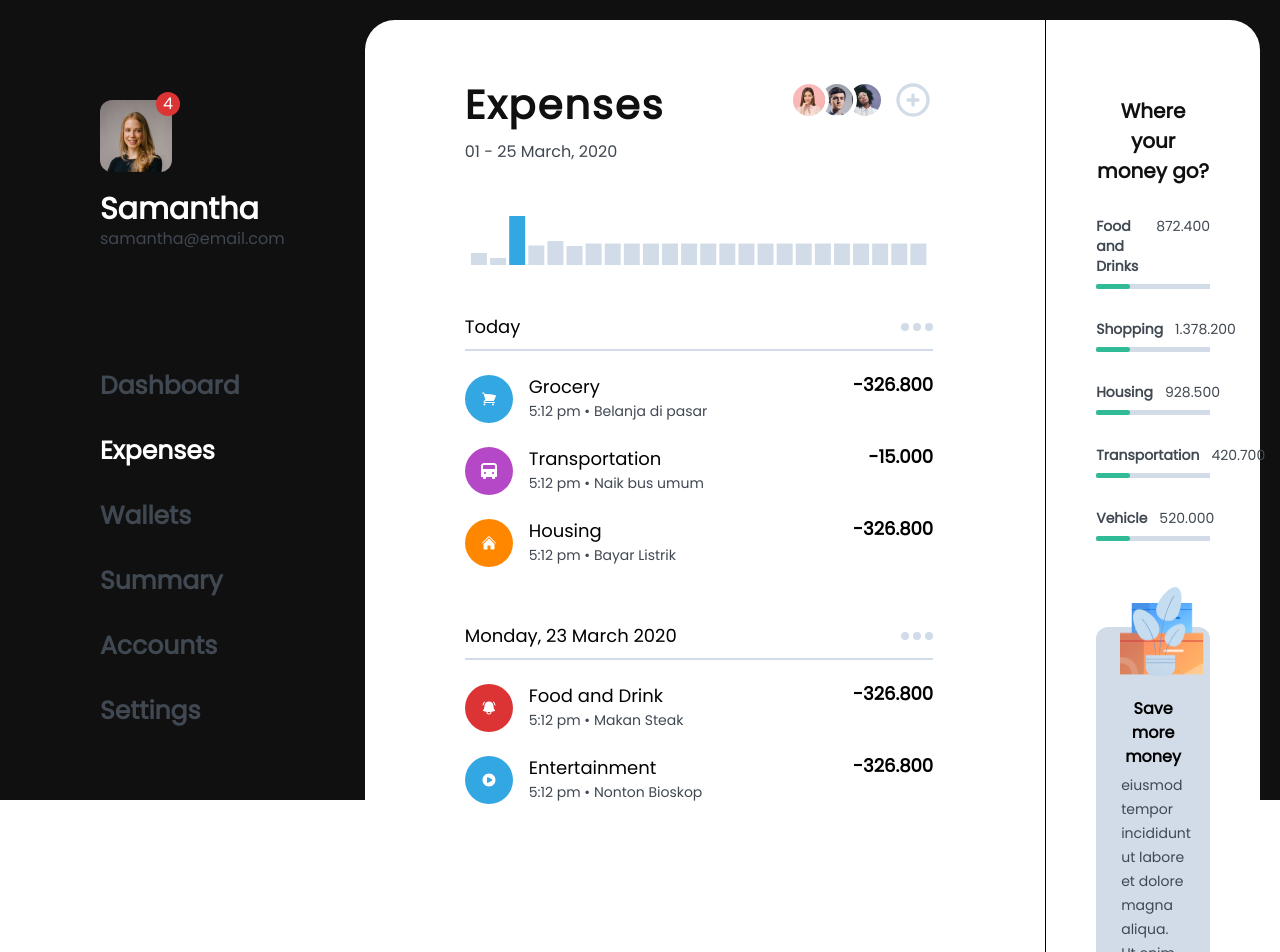
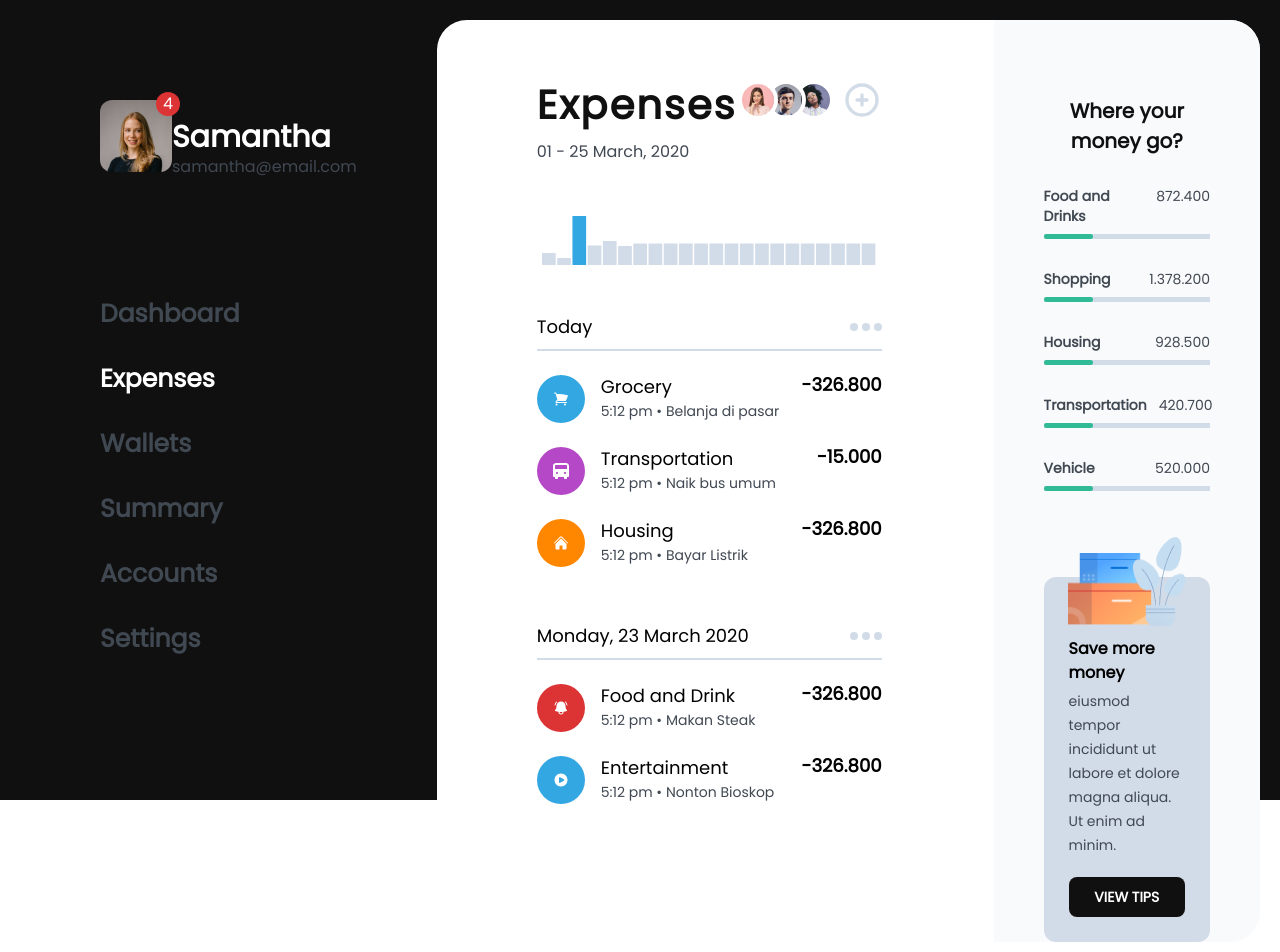
Before and after one commit to masudrahman-dev/expenses, a React (Vite) app: page / in a window 1280 px wide. Shown: the top 952 px of the page. Built offline with nearby package versions, Linux system fonts and the light colour scheme.

Commit message:
responsive done

```diff
--- a/src/App.tsx
+++ b/src/App.tsx
@@ -11,10 +11,8 @@ import {
 import Line from "./components/line";
 import Space from "./components/space";
 import BusIcon from "./components/icons/bus-icon";
-import ProgressBar from "./components/progress-bar";
 
-import saveImg from "../src/assets/save.png";
-import treeImg from "../src/assets/tree.png";
+import SidebarRight from "./components/sidebar-right";
 
 interface TitleProps {
   title: string;
@@ -40,11 +38,13 @@ const Title: React.FC<TitleProps> = ({ title }) => {
 
 const App = () => {
   return (
-    <div className="px-5 pt-5 bg-black w-full h-screen">
-      <div className="flex">
+    <div className="  bg-black md:h-screen ">
+      <div className="flex flex-col md:flex-row px-5 pt-5 w-full max-w-[1440px] mx-auto ">
         <Sidebar />
+          <Space className="pt-12 md:pt-0"/>
         <div className=" rounded-[30px] w-full bg-white  grid grid-cols-1 gap-3 md:grid-cols-12">
-          <div className=" md:col-span-9 w-full py-[60px] h-full  px-[100px] ">
+
+          <div className=" md:col-span-8 w-full md:py-[60px] p-4 h-full  md:px-[100px] ">
             <div className="">
               <Analytics />
               <div>
@@ -105,56 +105,9 @@ const App = () => {
               </div>
             </div>
           </div>
-          <div className=" md:col-span-3 w-full border-l px-[50px]">
-            <Space className="pt-[76px]" />
-            <h1 className="text-xl text-black font-semibold text-center">
-              Where your money go?
-            </h1>
-            <Space className="pt-[30px]" />
 
-            <div className="flex flex-col gap-[30px]">
-              <ProgressBar
-                label="Food and Drinks"
-                amount="872.400"
-                parent={30}
-              />
-              <ProgressBar label="Shopping" amount="1.378.200" parent={30} />
-              <ProgressBar label="Housing" amount="928.500" parent={30} />
-              <ProgressBar
-                label="Transportation"
-                amount="420.700"
-                parent={30}
-              />
-              <ProgressBar label="Vehicle" amount="520.000" parent={30} />
-            </div>
-            <Space className="pt-[86px]" />
-            <div className="px-[25px] pb-[25px] relative  bg-blue-light rounded-xl ">
-              <img
-                className="w-[84.15px] h-[72.43px] absolute  -top-6 left-6  "
-                src={saveImg}
-                alt="save money"
-              />
-              <img
-                className="w-[52.53px] h-[90.12px] absolute  -top-10 right-6"
-                src={treeImg}
-                alt="save money tree"
-              />
-
-              <Space className="pt-[70px]" />
-              <div>
-                <h6 className="text-base font-semibold text-center pb-1">
-                  Save more money
-                </h6>
-                <p className="text-xs leading-6 text-gray text-balance pb-5">
-                  eiusmod tempor incididunt ut labore et dolore magna aliqua. Ut
-                  enim ad minim.
-                </p>
-
-                <button className="block rounded-lg bg-black px-[62px]  py-[14px] text-white text-xs ">
-                  VIEW TIPS
-                </button>
-              </div>
-            </div>
+          <div className="md:col-span-4 w-full">
+            <SidebarRight />
           </div>
         </div>
       </div>
--- a/src/components/analytics/index.tsx
+++ b/src/components/analytics/index.tsx
@@ -13,7 +13,7 @@ const Analytics = () => {
       <div>
         <div className=" flex w-full items-start justify-between">
           <div>
-            <h1 className="text-black text-4xl font-semibold tracking-wider	">
+            <h1 className="text-black md:text-4xl text-2xl font-semibold tracking-wider	">
               Expenses
             </h1>
             <p className="text-gray text-base pt-[10px]">01 - 25 March, 2020</p>
--- a/src/components/chart/data.tsx
+++ b/src/components/chart/data.tsx
@@ -95,18 +95,7 @@ export const data = [
     pv: 4300,
     amt: 2100,
   },
-  {
-    name: "Page G",
-    uv: 3490,
-    pv: 4300,
-    amt: 2100,
-  },
-  {
-    name: "Page G",
-    uv: 3490,
-    pv: 4300,
-    amt: 2100,
-  },
+
   {
     name: "Page G",
     uv: 3490,
--- a/src/components/profile/index.tsx
+++ b/src/components/profile/index.tsx
@@ -3,7 +3,7 @@ import profileImg from "../../assets/profile.png";
 
 const Profile: React.FC = () => {
   return (
-    <>
+    <div className="flex flex-col justify-center items-center md:flex-row md:justify-start md:items-start">
       <div className="relative w-[72px] h-[72px]">
         <img className=" w-full rounded-xl" src={profileImg} alt="profile" />
         <div className="w-2 h-2 bg-red p-3 flex justify-center items-center rounded-full absolute -top-2 -right-2 ">
@@ -14,7 +14,7 @@ const Profile: React.FC = () => {
         <h1 className="text-3xl font-bold">Samantha</h1>
         <p className="text-gray">samantha@email.com</p>
       </div>
-    </>
+    </div>
   );
 };
 
--- /dev/null
+++ b/src/components/save-card/index.tsx
@@ -0,0 +1,37 @@
+import React from "react";
+import Space from "../space";
+import saveImg from "../../assets/save.png";
+import treeImg from "../../assets/tree.png";
+const SaveCard = () => {
+  return (
+    <div className="px-[25px] pb-[25px] relative   bg-blue-light rounded-xl ">
+      <img
+        className="w-[84.15px] h-[72.43px] absolute  -top-6 left-6  "
+        src={saveImg}
+        alt="save money"
+      />
+      <img
+        className="w-[52.53px] h-[90.12px] absolute  -top-10 right-6"
+        src={treeImg}
+        alt="save money tree"
+      />
+
+      <Space className="pt-[60px]" />
+      <div className="">
+        <h6 className="text-base font-semibold text-center md:text-start pb-1">
+          Save more money
+        </h6>
+        <p className="text-xs leading-6 text-gray text-center md:text-start text-balance pb-5">
+          eiusmod tempor incididunt ut labore et dolore magna aliqua. Ut enim ad
+          minim.
+        </p>
+
+        <div className="flex justify-center items-center  rounded-lg bg-black font-semibold w-full py-5 h-[14px] text-white text-xs ">
+          <button type="button">VIEW TIPS</button>
+        </div>
+      </div>
+    </div>
+  );
+};
+
+export default SaveCard;
--- /dev/null
+++ b/src/components/sidebar-right/index.tsx
@@ -0,0 +1,30 @@
+import React from "react";
+import Space from "../space";
+import ProgressBar from "../progress-bar";
+import SaveCard from "../save-card";
+
+const SidebarRight = () => {
+  return (
+    <div className=" bg-[#F9FAFC] md:px-[50px] px-4 rounded-r-[30px] ">
+      <Space className="md:pt-[76px] pt-10" />
+      <h1 className="text-xl text-black font-semibold text-center">
+        Where your money go?
+      </h1>
+      <Space className="pt-[30px]" />
+
+      <div className="flex flex-col gap-[30px]">
+        <ProgressBar label="Food and Drinks" amount="872.400" parent={30} />
+        <ProgressBar label="Shopping" amount="1.378.200" parent={30} />
+        <ProgressBar label="Housing" amount="928.500" parent={30} />
+        <ProgressBar label="Transportation" amount="420.700" parent={30} />
+        <ProgressBar label="Vehicle" amount="520.000" parent={30} />
+      </div>
+      <Space className="pt-[86px]" />
+      <SaveCard />
+
+      <Space className="pt-[70px] md:pt-0" />
+    </div>
+  );
+};
+
+export default SidebarRight;
--- a/src/components/sidebar/index.tsx
+++ b/src/components/sidebar/index.tsx
@@ -5,7 +5,7 @@ import SidebarItems from "./sidebar-items";
 const Sidebar = () => {
   return (
     <>
-      <div className="px-20 pt-20  text-white">
+      <div className="md:px-20 md:pt-20  text-white">
         <Profile />
         <SidebarItems />
       </div>
--- a/src/components/sidebar/sidebar-items/index.tsx
+++ b/src/components/sidebar/sidebar-items/index.tsx
@@ -31,7 +31,7 @@ const sidebarItems = [
 
 const SidebarItems: React.FC = () => {
   return (
-    <ul className="flex flex-col gap-[30px] mt-[117px] ">
+    <ul className="flex flex-col gap-[30px] md:mt-[117px] mt-12 items-center md:items-start ">
       {sidebarItems.map((item) => {
         return (
           <li
```
